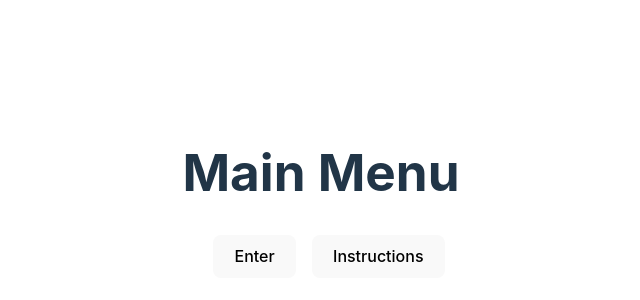
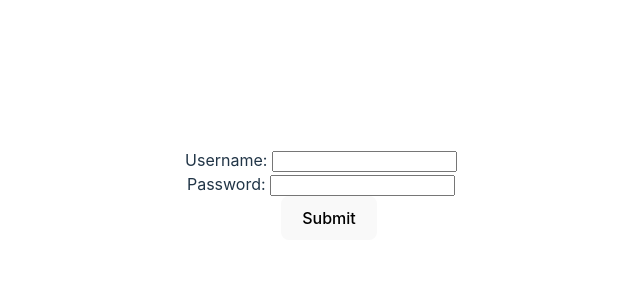
Before and after one commit to JabKhan23/Quiz-game, a React (Vite) app: page / in a window 1280 px wide. Shown: the part 206-506 px from the top of the page, without its empty margins (319-959 px from the left). Built offline with nearby package versions, Linux system fonts and the light colour scheme.

Commit message:
added password

```diff
--- a/package.json
+++ b/package.json
@@ -10,9 +10,11 @@
     "preview": "vite preview"
   },
   "dependencies": {
+    "formik": "^2.4.6",
     "react": "^18.3.1",
     "react-dom": "^18.3.1",
-    "react-router-dom": "^6.24.0"
+    "react-router-dom": "^6.24.0",
+    "yup": "^1.4.0"
   },
   "devDependencies": {
     "@types/react": "^18.3.3",
--- a/src/pages/MainMenu.tsx
+++ b/src/pages/MainMenu.tsx
@@ -1,16 +1,74 @@
-import React from 'react';
+import { Formik, Field, Form, ErrorMessage } from 'formik';
 import { useNavigate } from 'react-router-dom';
+import * as Yup from 'yup';
+
+interface FormValues {
+  username: string
+  password: string;
+}
 
 const MainMenu: React.FC = () => {
   const navigate = useNavigate();
+  const initialValues: FormValues = {
+    username: '',
+    password: '',
+  };
+
+  const validationSchema = Yup.object({
+    username: Yup.string()
+      .required('Username is required'),
+    password: Yup.string()
+      .required('Password is required'),
+  });
+
+  const onSubmit = (values: FormValues, { setSubmitting, setErrors }) => {
+    setSubmitting(true);
+
+    // Custom validation for username and password
+    if (values.username !== 'AlexDinusaur' || values.password !== 'Hello') {
+      setErrors({ username: 'Invalid Username', password: 'Invalid Password' });
+    } else {
+      navigate('/home');
+      alert('Welcome Alex');
+    }
+
+    setSubmitting(false);
+  };
 
   return (
-    <div>
-      <h1>Main Menu</h1>
-      <button onClick={() => navigate('/home')}>Enter</button>
-      <button onClick={() => navigate('/info')}>Instructions</button>
-    </div>
+    <Formik
+      initialValues={initialValues}
+      validationSchema={validationSchema}
+      onSubmit={onSubmit}
+    >
+      {({ isSubmitting }) => (
+        <Form>
+          <div>
+            <label htmlFor="username">Username: </label>
+            <Field type="text" id="username" name="username" />
+            <ErrorMessage name="username" component="div" style={{ color: 'red' }} />
+          </div>
+          <div>
+            <label htmlFor="password">Password: </label>
+            <Field type="password" id="password" name="password" />
+            <ErrorMessage name="password" component="div" style={{ color: 'red' }} />
+          </div>
+          <button type="submit" disabled={isSubmitting}>Submit</button>
+        </Form>
+      )}
+    </Formik>
   );
 };
 
+
+
+  // return (
+  //   <div>
+  //     <h1>Main Menu</h1>
+  //     <button onClick={() => navigate('/home')}>Enter</button>
+  //     <button onClick={() => navigate('/info')}>Instructions</button>
+  //   </div>
+  // );
+
+
 export default MainMenu;
```
Also changed, not shown: 1 other file (tests, documents, lock files or other folders).
